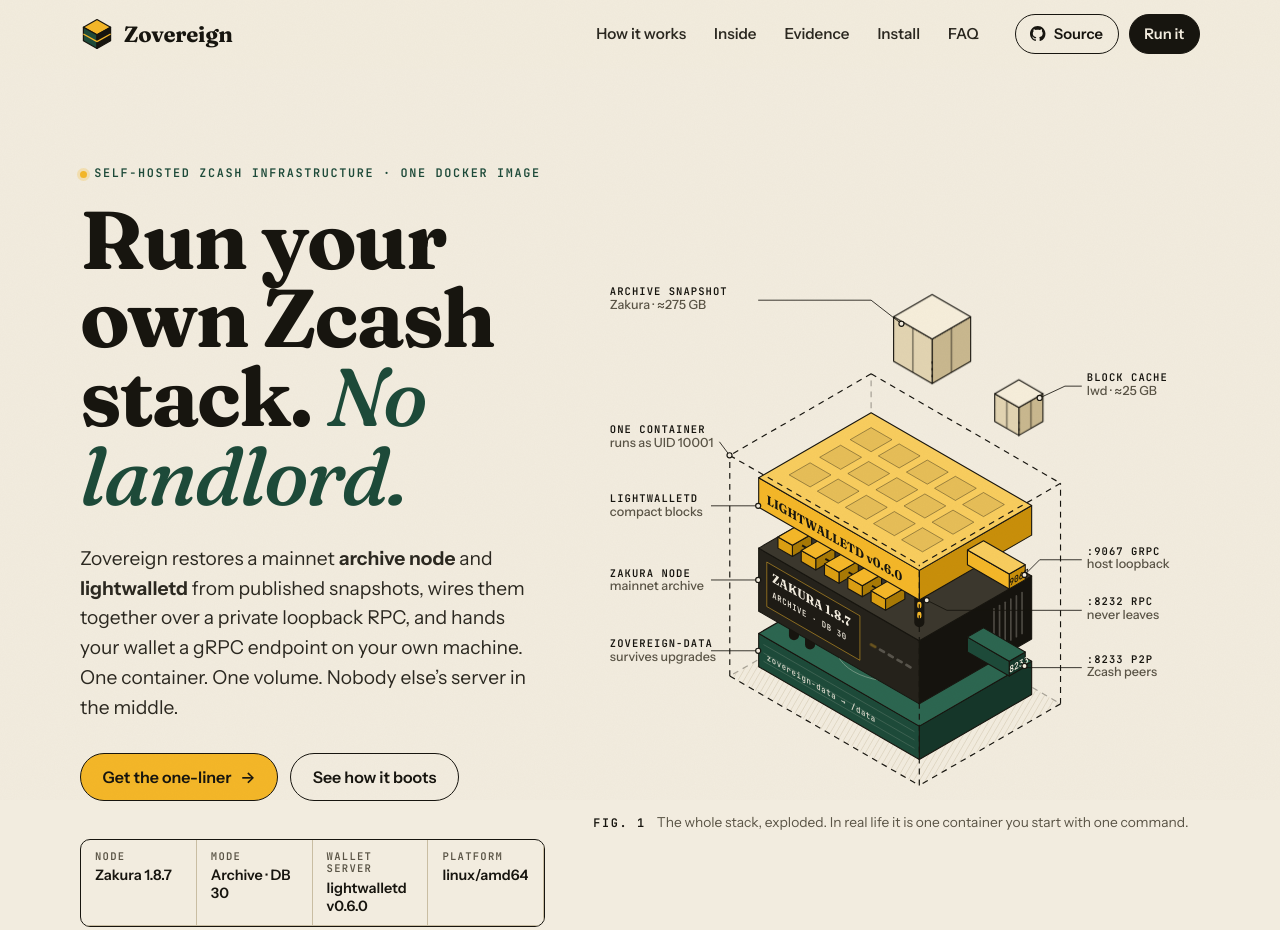
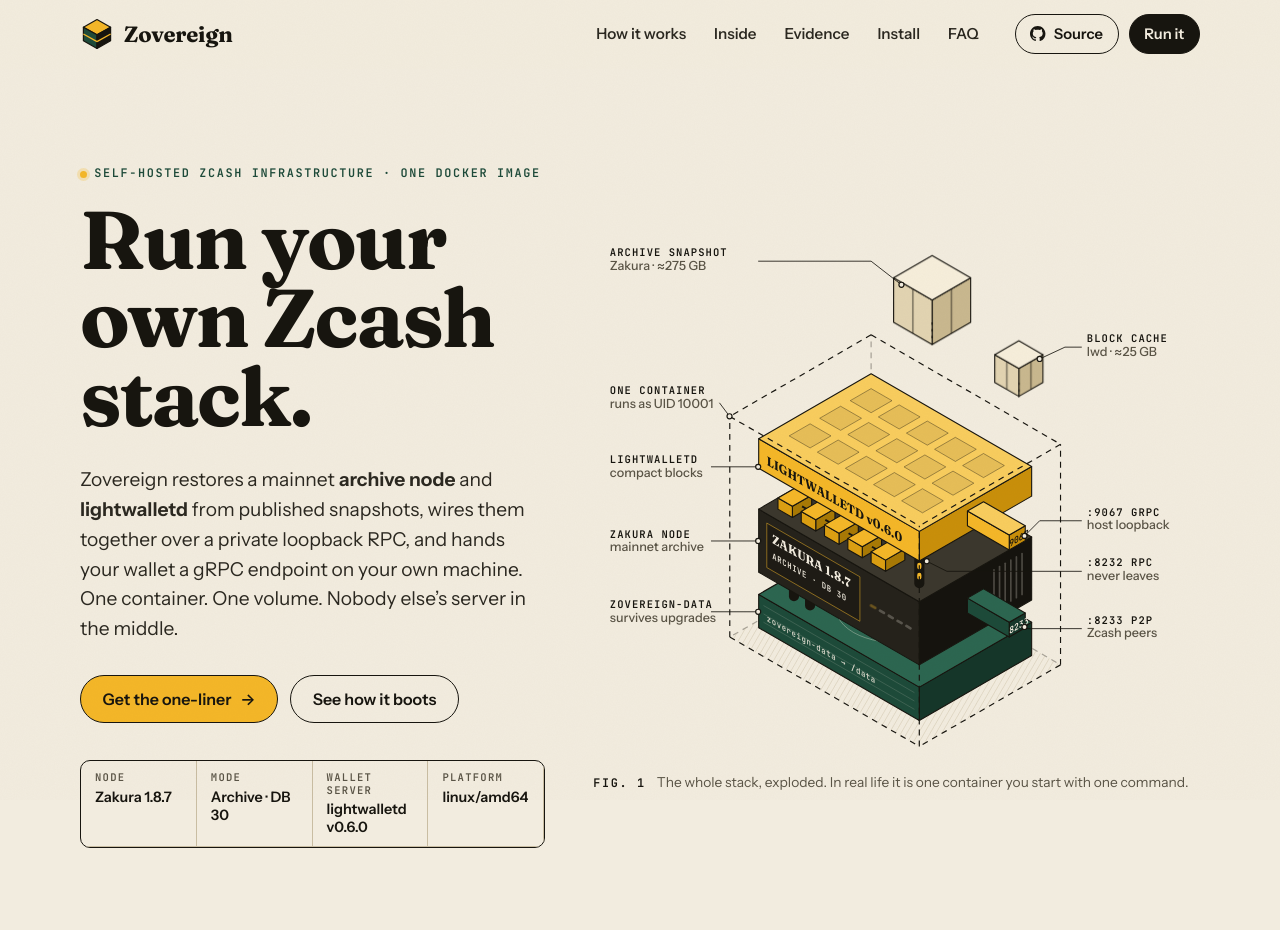
Before and after one commit to zcashlabs/zovereign, a plain HTML site: page website/dist/index.html in a window 1280 px wide. Shown: the top 930 px of the page. Drawn offline with Linux system fonts and the light colour scheme.

Commit message:
Remove landlord tagline from website headline

```diff
--- a/website/dist/index.html
+++ b/website/dist/index.html
@@ -72,7 +72,7 @@
   <div class="wrap hero-grid">
     <div class="hero-copy">
       <p class="kicker"><span class="dot" aria-hidden="true"></span> Self-hosted Zcash infrastructure · one Docker image</p>
-      <h1 id="hero-title" class="display">Run your own Zcash stack. <em>No landlord.</em></h1>
+      <h1 id="hero-title" class="display">Run your own Zcash stack.</h1>
       <p class="lede">Zovereign restores a mainnet <strong>archive node</strong> and <strong>lightwalletd</strong> from published snapshots, wires them together over a private loopback RPC, and hands your wallet a gRPC endpoint on your own machine. One container. One volume. Nobody else’s server in the middle.</p>
       <div class="hero-actions">
         <a class="btn btn-gold" href="#install">Get the one-liner <span aria-hidden="true">→</span></a>
```
